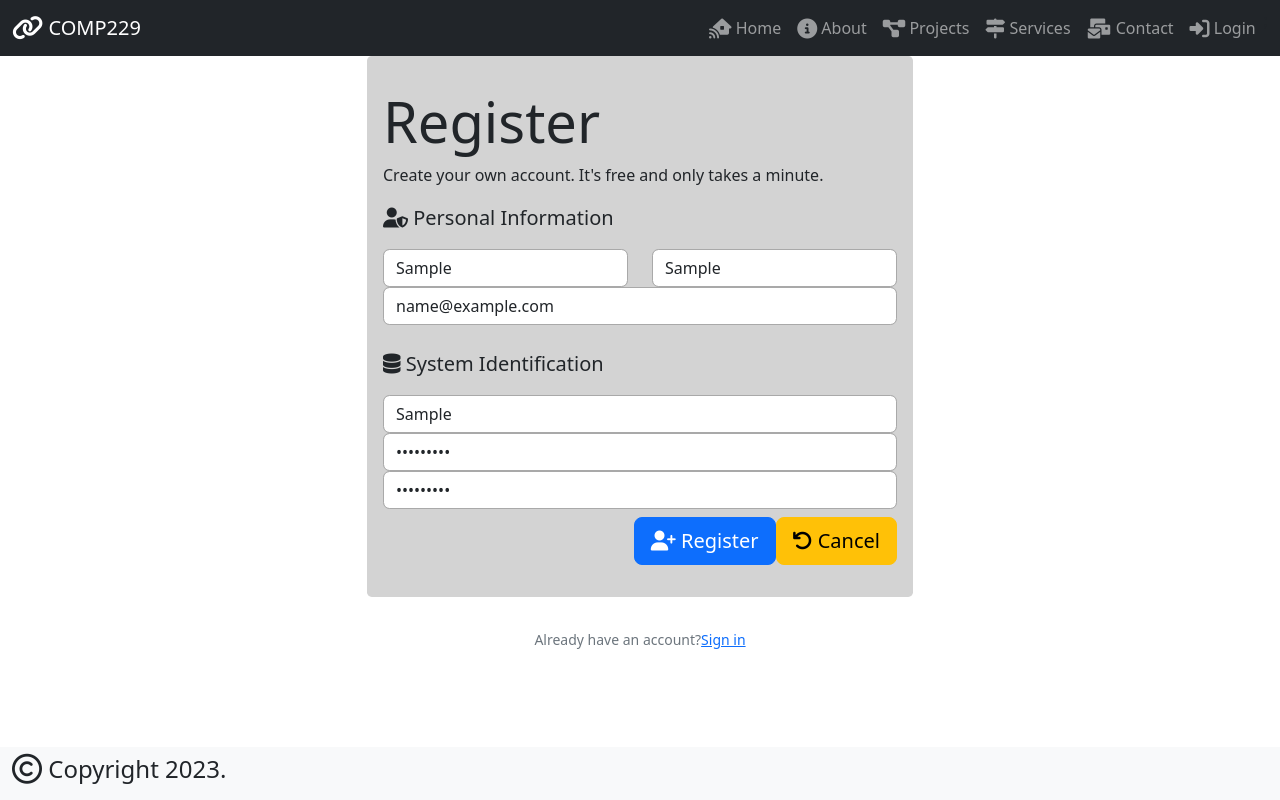
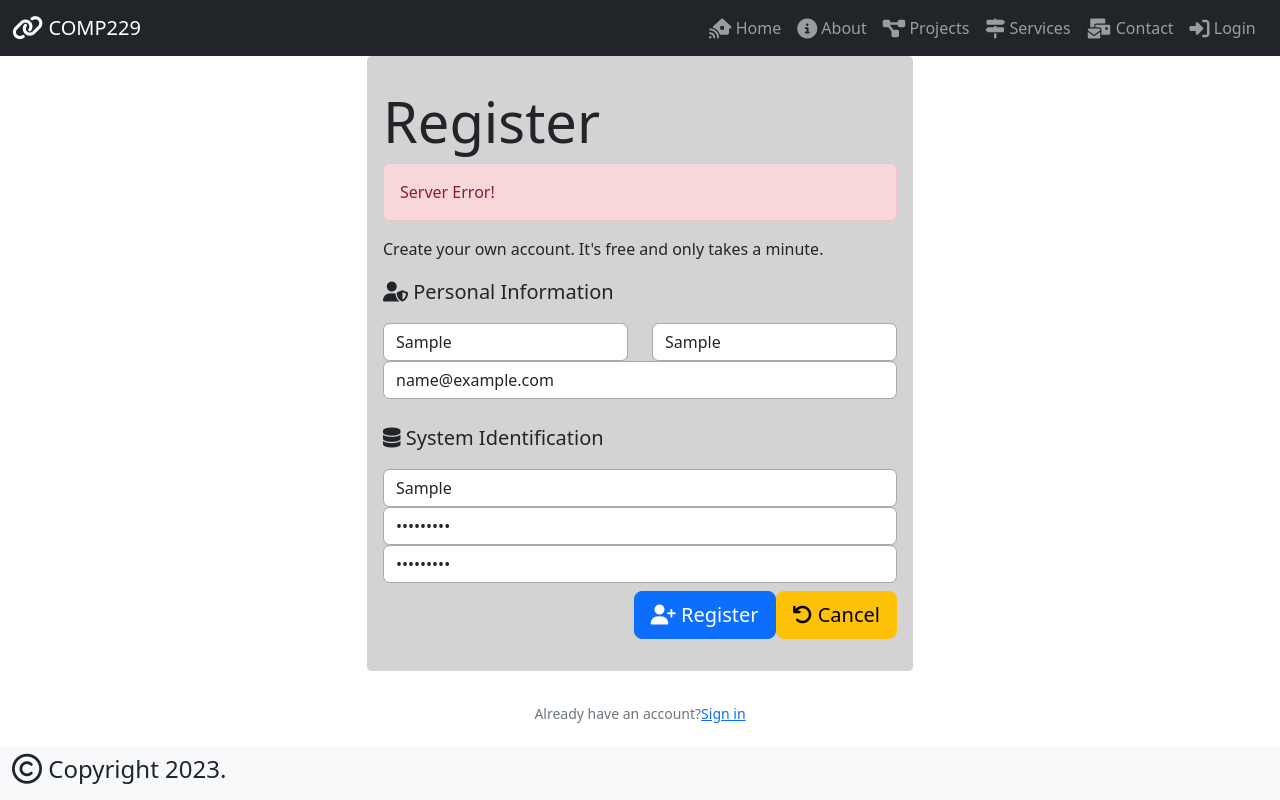
Before and after one commit to zivoradt/React-app-practice, a React (Create React App) app in the folder Front-end/: page /register in a window 1280 px wide. Both pictures are taken after typing "Sample", "Sample", "name@example.com", "Sample", "Sample123", "Sample123" into the empty fields and a click on the button "Register". Built offline with nearby package versions, Linux system fonts and the light colour scheme; no server answers.

Commit message:
set registration message

```diff
--- a/Front-end/src/authentification/register.tsx
+++ b/Front-end/src/authentification/register.tsx
@@ -15,6 +15,7 @@ function Register()
     const [username, setUsername] = useState('');
     const [password, setPassword] = useState('');
     const [confirmPassword, setConfirmPassword] = useState('');
+    const [message, setMessage] = useState('');
     let navigate = useNavigate(); // alias for navigate
 
 
@@ -55,11 +56,46 @@ function Register()
             EmailAddress: EmailAddress
         }
         AuthService.register(UserData.username, UserData.password, UserData.FirstName, UserData.LastName, UserData.EmailAddress)
-        .then(()=>{
-           navigate("/login");
+        .then((data)=>{
+
+          if(data.success)
+           {
+            navigate("/login");
+           }
+           else
+           {
+              setMessage(data.message);
+              clearForm(null);
+           }
         }, error =>{
-            window.location.reload();
+            setMessage("Server Error!");
         })
+    }
+
+    function handleMessage()
+    {
+        if(message.length > 0)
+        {
+            return(
+                <div className="alert alert-danger">
+                    {message}
+                </div>
+            );
+        }
+    }
+
+    function clearForm(event:any)
+    {
+        setUsername('');
+        setPassword('');
+        setConfirmPassword('');
+    }
+
+    function handleReset(event:any)
+    {
+        clearForm(null);
+        setMessage('');
+
     }
 
     return(
@@ -69,9 +105,9 @@ function Register()
                 <div className="login" id="contentArea">
                     <h1 className="display-4">Register</h1>
 
+                 {handleMessage()}
 
-
-                    <form onSubmit={handleRegistration} id="registerForm">
+                    <form onSubmit={handleRegistration} id="registerForm" onReset={handleReset}>
                       <p className="hint-text">Create your own account. It's free and only takes a minute.</p>
 
                       <div className="form-group">
--- a/Front-end/src/services/auth-service.ts
+++ b/Front-end/src/services/auth-service.ts
@@ -22,6 +22,9 @@ class AuthServices
     public register(username:string, password:string, firstName: string, lastName: string, emailAddress:string)
     {
         return http.post('/register', {username, password, firstName, lastName, emailAddress})
+        .then(response =>{
+            return response.data;
+        })
     }
 
     getCurrentUser()
```
